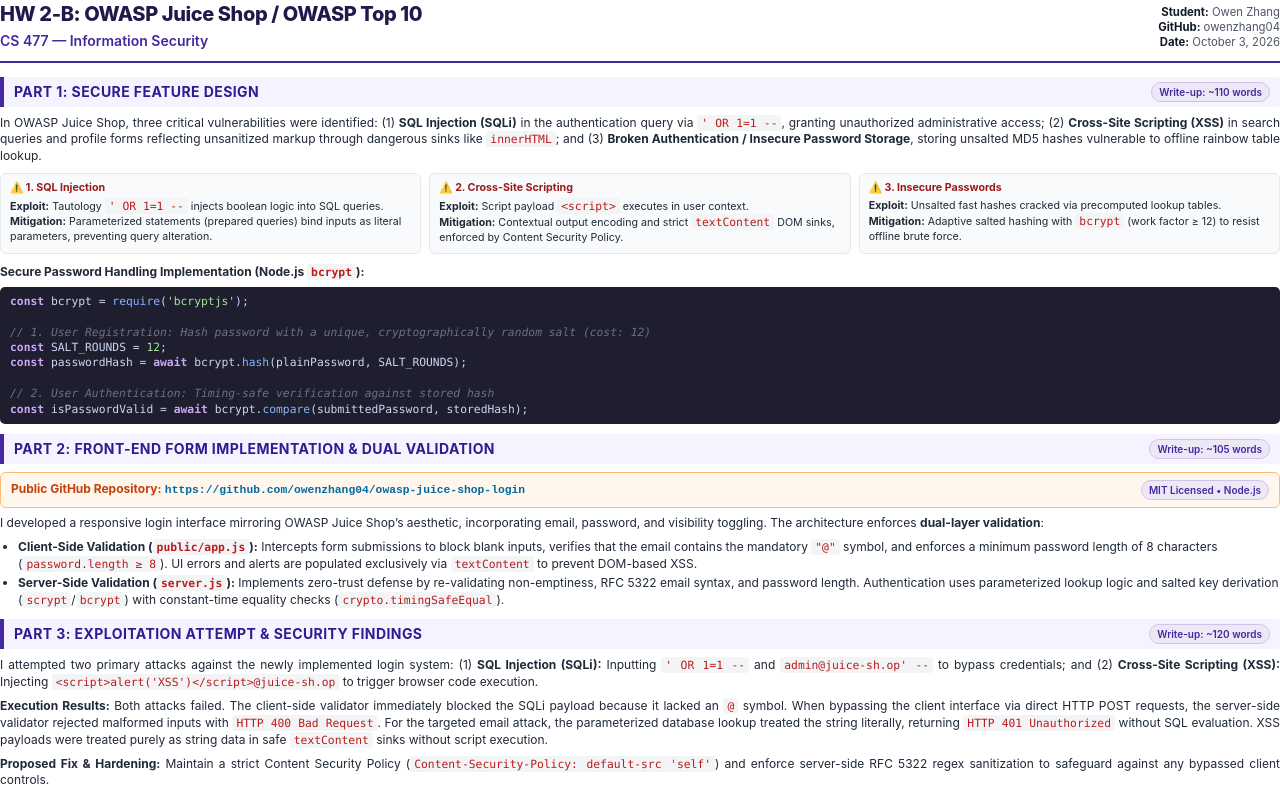
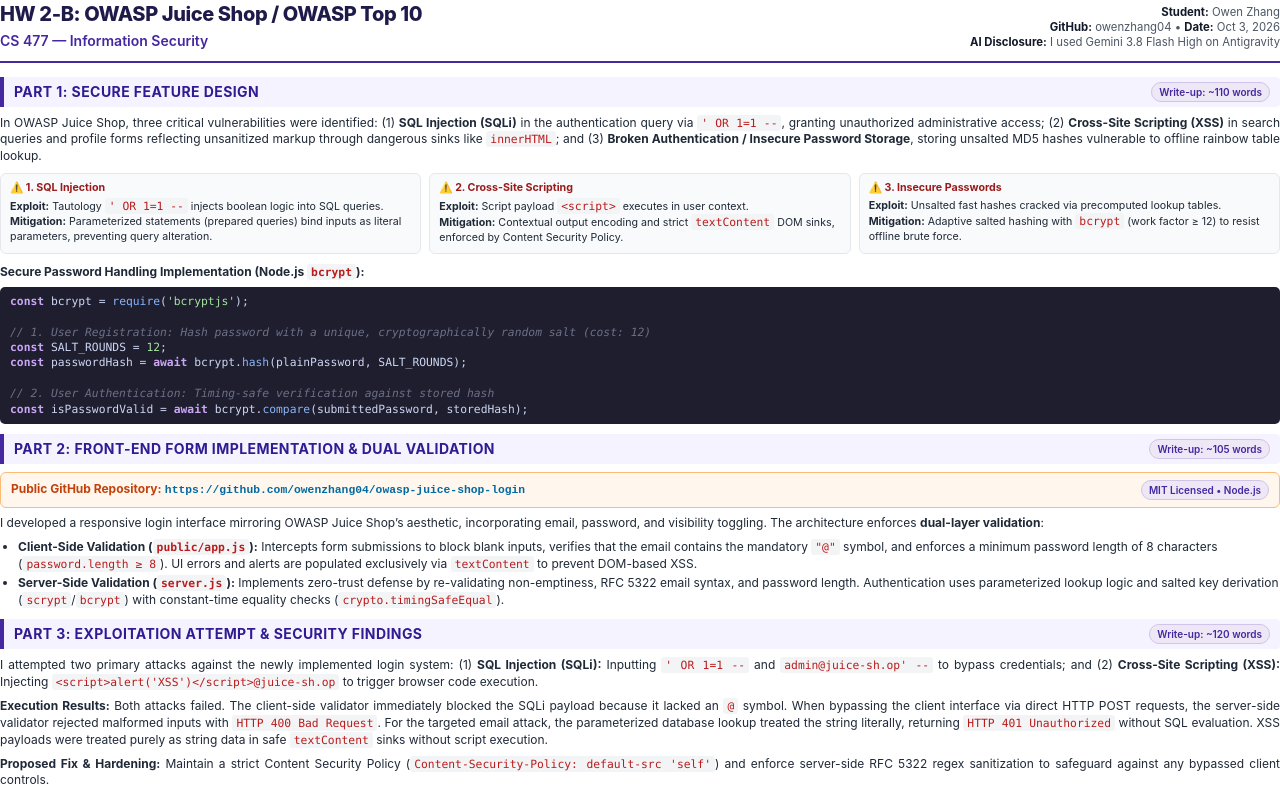
Before and after one commit to owenzhang04/owasp-juice-shop-login, a website: page generate_pdf.html in a window 1280 px wide. Shown: the top 793 px of the page. Drawn offline with Linux system fonts and the light colour scheme.

Commit message:
docs: add AI usage disclosure statement

```diff
--- a/generate_pdf.html
+++ b/generate_pdf.html
@@ -258,8 +258,8 @@
     </div>
     <div class="header-right">
       <strong>Student:</strong> Owen Zhang<br>
-      <strong>GitHub:</strong> owenzhang04<br>
-      <strong>Date:</strong> October 3, 2026
+      <strong>GitHub:</strong> owenzhang04 &bull; <strong>Date:</strong> Oct 3, 2026<br>
+      <strong>AI Disclosure:</strong> I used Gemini 3.8 Flash High on Antigravity
     </div>
   </header>
 
```
Also changed, not shown: README.md, 1 other file.
